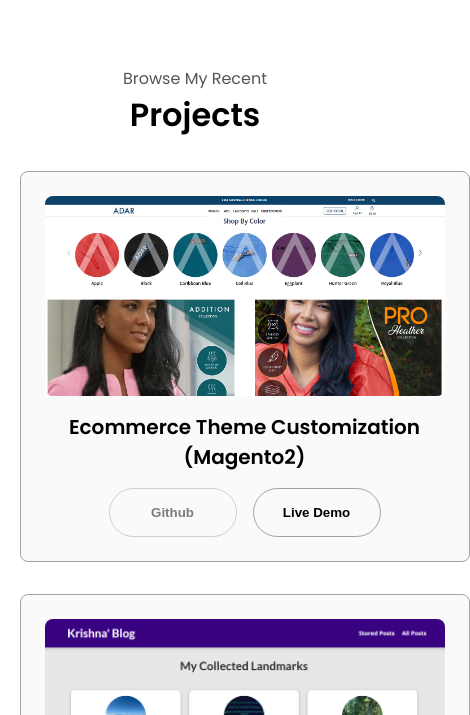
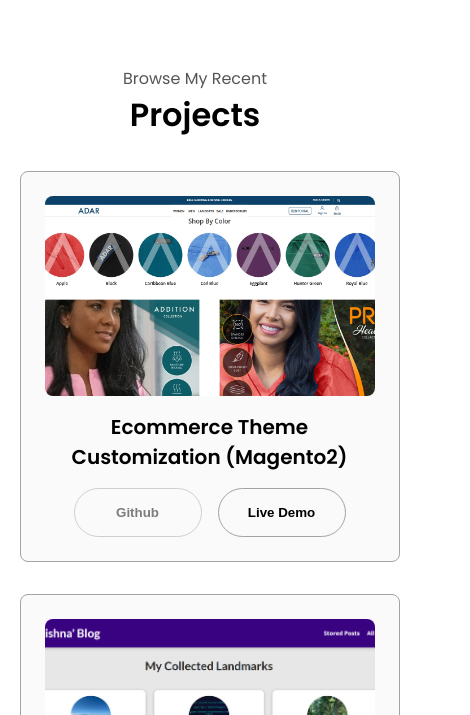
Before and after one commit to krishnamauryadev/new-portfolio, a plain HTML site: page index.html in a window 390 px wide. Shown: the part 3090-3805 px from the top of the page, 470 px wide, since content can reach past the window. Drawn offline with nearby package versions, Linux system fonts and the light colour scheme.

Commit message:
add media query for project img for mobile devices

```diff
--- a/mediaqueries.css
+++ b/mediaqueries.css
@@ -48,6 +48,9 @@
 }
 
 @media screen and (max-width: 600px) {
+  .project-img{
+    width:330px;
+  }
   #contact,
   footer {
     height: 40vh;
```
